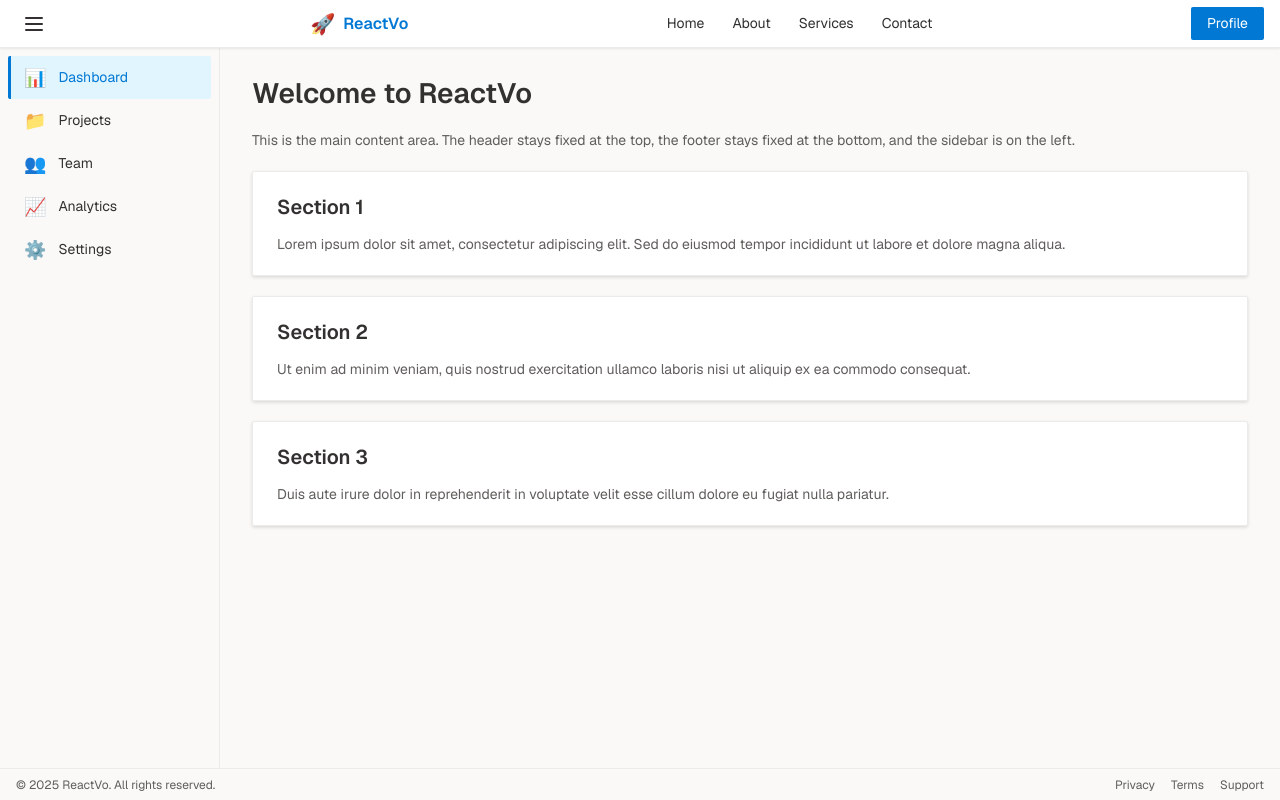
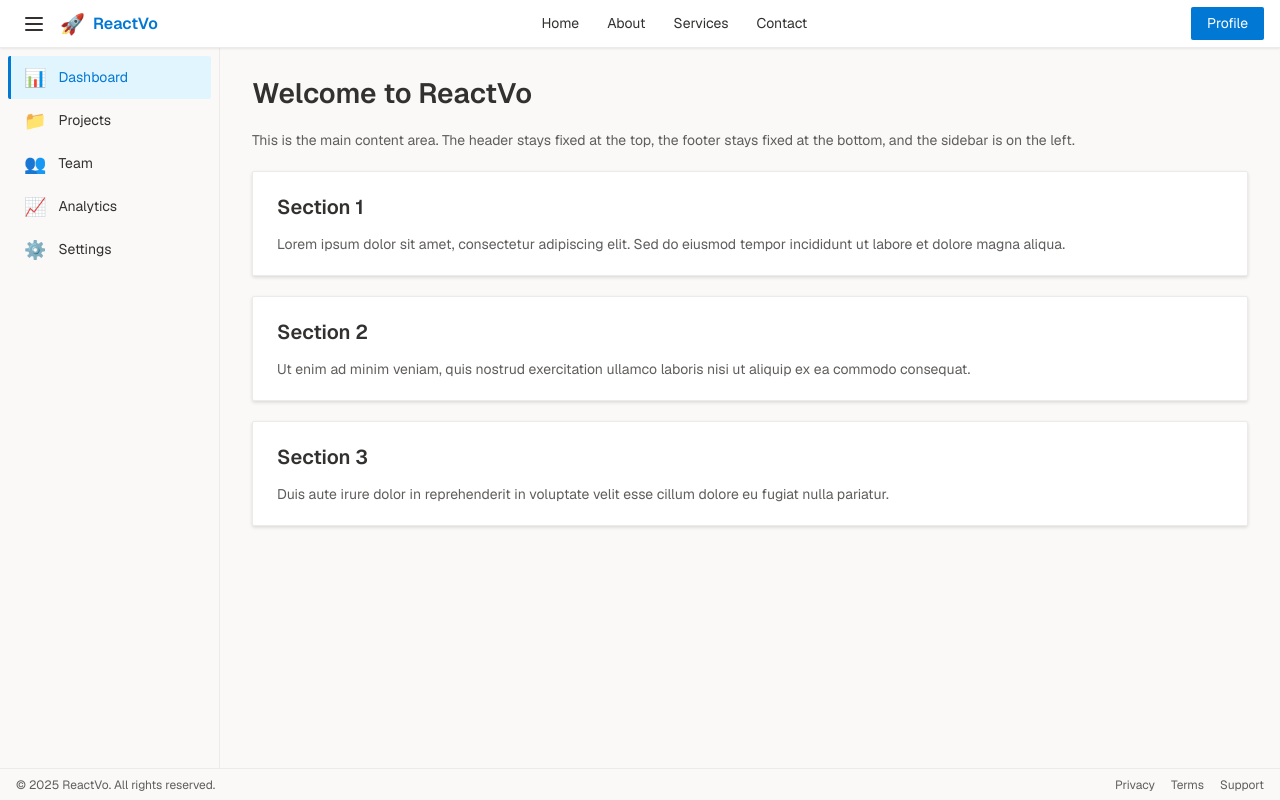
Before and after one commit to patelketanr/Reactvo, a Next.js app: page / in a window 1280 px wide. Built offline with nearby package versions, Linux system fonts and the light colour scheme.

Commit message:
feat: reduce space between menu button and logo in header
Move menu button and logo to `header-left` container with 8px gap.

#VERCEL_SKIP

Co-authored-by: Ketan Patel <75609396+patelketanr@users.noreply.github.com>

```diff
--- a/src/components/Header.css
+++ b/src/components/Header.css
@@ -32,7 +32,6 @@
   align-items: center;
   justify-content: center;
   transition: background-color 0.1s;
-  margin-right: 12px;
 }
 
 .menu-button:hover {
@@ -41,6 +40,13 @@
 
 .menu-button:active {
   background-color: #edebe9;
+}
+
+/* Added header-left container to group menu button and logo */
+.header-left {
+  display: flex;
+  align-items: center;
+  gap: 8px;
 }
 
 .logo {
--- a/src/components/Header.tsx
+++ b/src/components/Header.tsx
@@ -10,6 +10,7 @@ export function Header({ onToggleSidebar }: HeaderProps) {
   return (
     <header className="header">
       <div className="header-content">
+        <div className="header-left">
           <button className="menu-button" onClick={onToggleSidebar} aria-label="Toggle sidebar">
             <svg width="20" height="20" viewBox="0 0 20 20" fill="none" xmlns="http://www.w3.org/2000/svg">
               <path d="M2 4h16M2 10h16M2 16h16" stroke="currentColor" strokeWidth="2" strokeLinecap="round" />
@@ -18,6 +19,7 @@ export function Header({ onToggleSidebar }: HeaderProps) {
           <div className="logo">
             <span className="logo-icon">🚀</span>
             <span className="logo-text">ReactVo</span>
+          </div>
         </div>
         <nav className="nav">
           <a href="#" className="nav-link">
```
Lines whose indentation alone changed are shown as unchanged.
